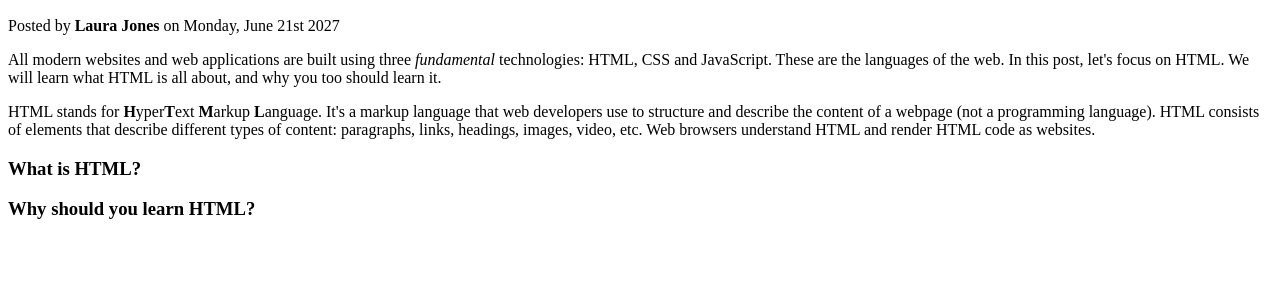
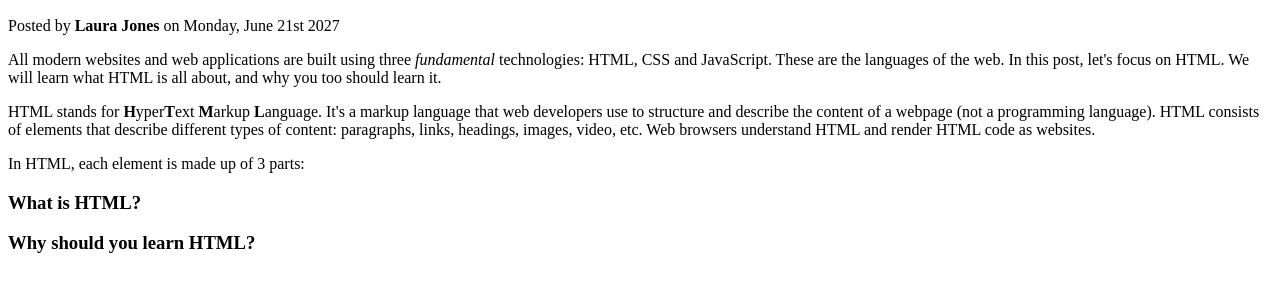
Before and after one commit to TojinaJoseph/html-css-study, a plain HTML site: page index.html in a window 1280 px wide. Shown: the part 111-402 px from the top of the page. Drawn offline with Linux system fonts and the light colour scheme.

Commit message:
Continuing on index

```diff
--- a/index.html
+++ b/index.html
@@ -22,6 +22,7 @@
       different types of content: paragraphs, links, headings, images, video,
       etc. Web browsers understand HTML and render HTML code as websites.
     </p>
+    <p>In HTML, each element is made up of 3 parts:</p>
     <h3>What is HTML?</h3>
     <h3>Why should you learn HTML?</h3>
   </body>
```
